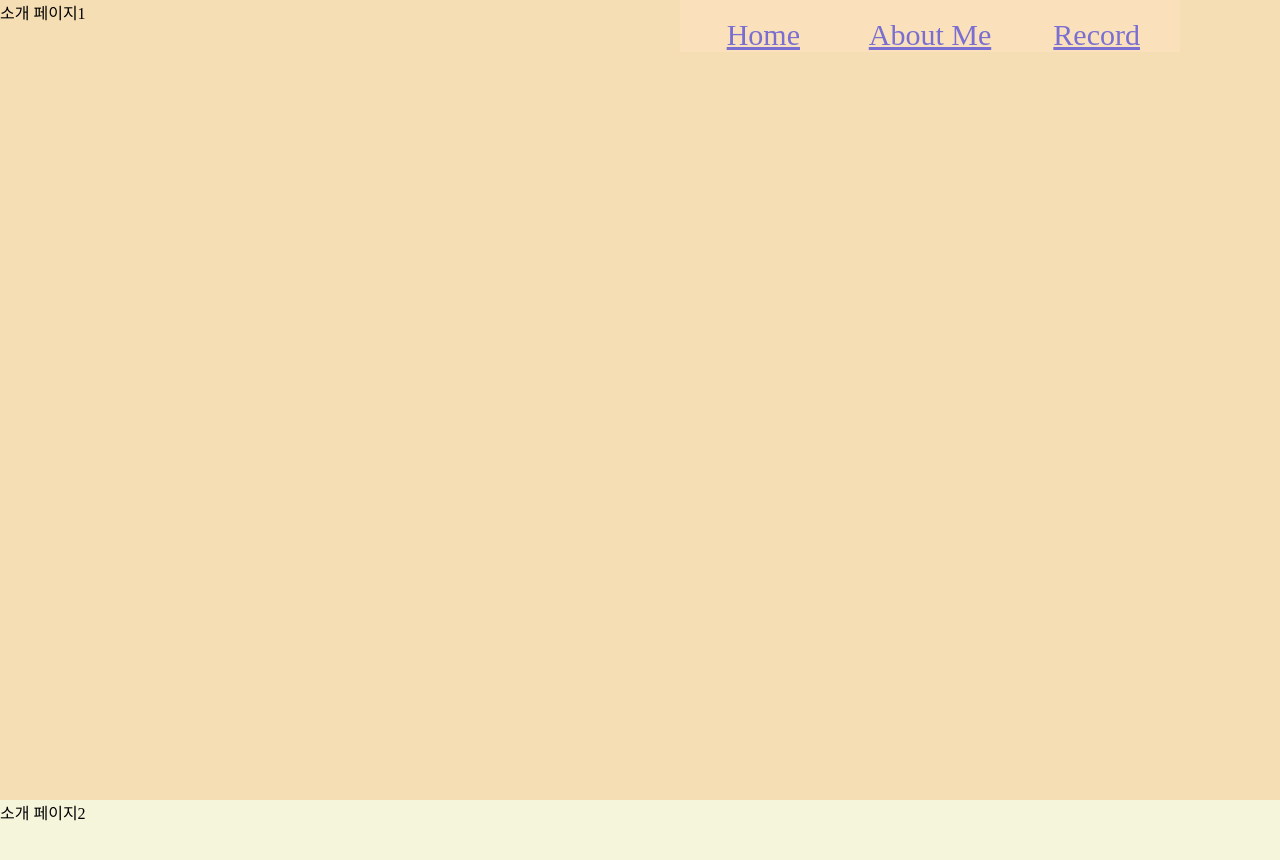
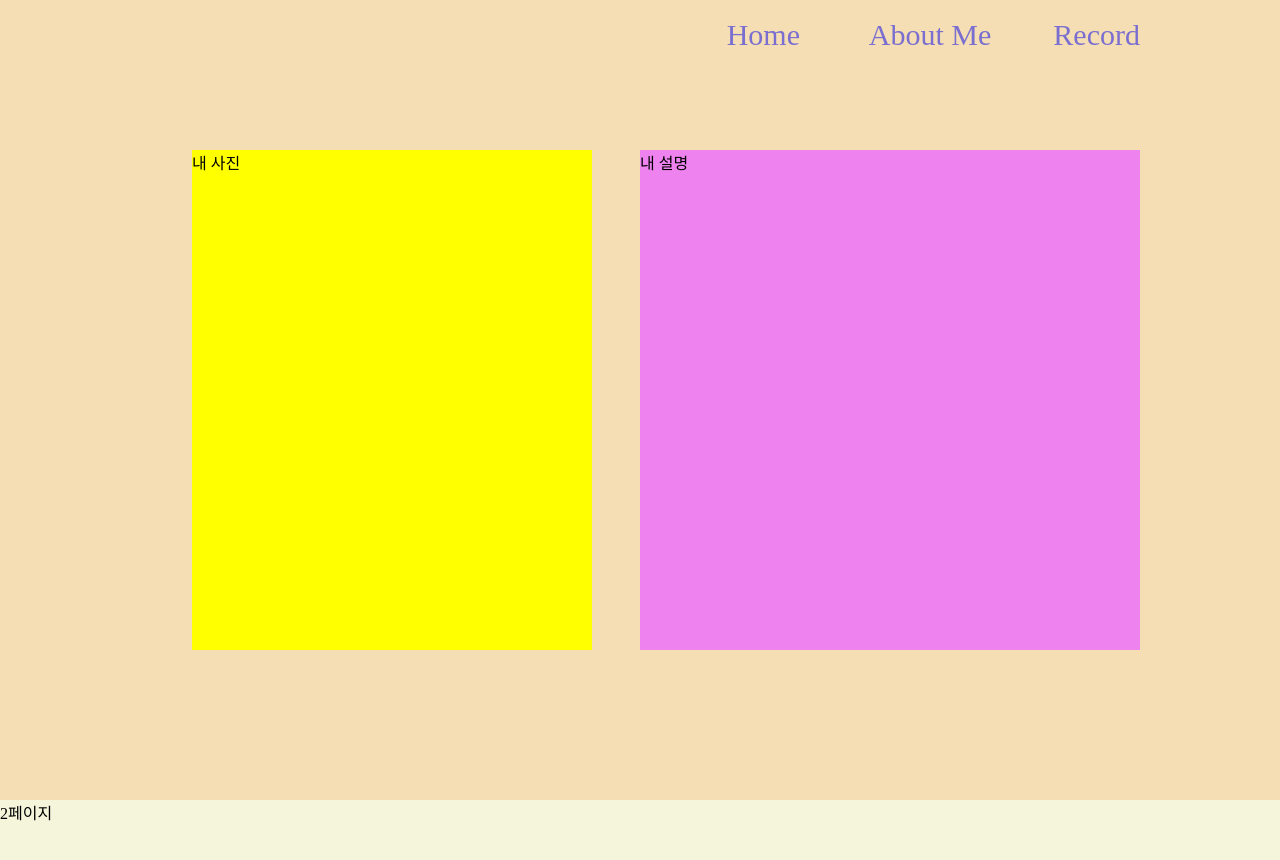
Before and after one commit to Jin-Mook/portfolioPage.github.io, a plain HTML site: page aboutMe.html in a window 1280 px wide. Drawn offline with Linux system fonts and the light colour scheme.

Commit message:
aboutMe 첫번째 container 애니메이션 구현 및 상단바 수정

```diff
--- a/aboutMe.html
+++ b/aboutMe.html
@@ -31,15 +31,23 @@
 
     <div id="aboutme-context">
       <div class="aboutme-container1">
-        소개 페이지1
+        <div class="myphoto">
+          내 사진
+        </div>
+
+        <div class="myinfo">
+          내 설명
+        </div>
+
       </div>
       <div class="aboutme-container2">
-        소개 페이지2
+        2페이지
       </div>
     </div>
   </div>
 
-  <script src="./javascript/aboutMe.js"></script>
+  <script src="./javascript/aboutMe/aboutMe.js"></script>
+  <script src="./javascript/aboutMe/container1.js"></script>
 
 </body>
 </html>
--- a/css/aboutMe.css
+++ b/css/aboutMe.css
@@ -1,9 +1,50 @@
+/* background 한화면에 보이게 설정 */
 .aboutme-container1 {
   height: 100vh;
+  position: relative;
   background-color: wheat;
 }
 
+/* 내 사진에 대한 css */
+.aboutme-container1 .myphoto {
+  position: absolute;
+  opacity: 0;
+  top: 50%;
+  transform: translateY(-50%);
+  left: -100px;
+  width: 400px;
+  height: 500px;
+  background-color: yellow;
+  transition-duration: 1s;
+  transition-timing-function: cubic-bezier(0.520, 0.035, 0.490, 0.990);
+}
+
+.show-photo {
+  left : 15% !important;
+  opacity: 1 !important;
+}
+
+/* 내 소개에 대한 css */
+.aboutme-container1 .myinfo {
+  position: absolute;
+  width: 500px;
+  height: 500px;
+  left: 50%;
+  top: 50%;
+  transform: translateY(-50%);
+  background-color: violet;
+  opacity: 0;
+  transition-duration: 1.5s;
+  transition-timing-function: cubic-bezier(0.690, 0.140, 0.550, 1.005);
+}
+
+.show-info {
+  opacity: 1 !important;
+}
+
+
 .aboutme-container2 {
   height: 100vh;
+  position: relative;
   background-color: beige
 }
--- a/css/navbar.css
+++ b/css/navbar.css
@@ -17,7 +17,6 @@ body {
   right: 100px;
   display: grid;
   grid-template-columns: 1fr 1fr 1fr;
-  background-color: bisque;
   opacity: 0.5;
   width: 500px;
 }
@@ -25,11 +24,16 @@ body {
 #navbar-container div {
   margin-top: 18px;
   font-size: 30px;
+  text-align: center;
+}
+
+#navbar-container div a {
+  text-decoration: none;
 }
 
 #navbar-container div li {
   list-style: none;
-  text-decoration: none;
   text-align: center;
   cursor: pointer;
+  display: inline;
 }
--- /dev/null
+++ b/javascript/aboutMe/container1.js
@@ -0,0 +1,10 @@
+const myphoto = document.querySelector(".myphoto")
+const myinfo = document.querySelector(".myinfo")
+
+function clickButton() {
+  myphoto.classList.add("show")
+}
+
+window.onload = setTimeout(() => myphoto.classList.add("show-photo"), 1000)
+
+window.onload = setTimeout(() => myinfo.classList.add("show-info"), 1000)
```
Also changed, not shown: index.html (+1 -1 lines), javascript/home.js (+4 -3 lines), javascript/aboutMe/aboutMe.js (renamed from javascript/aboutMe.js).
